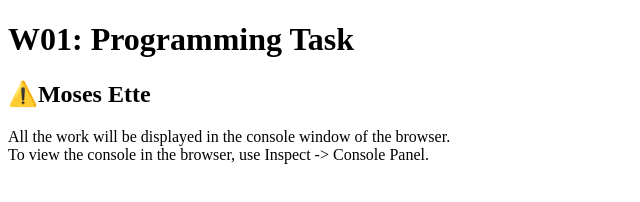
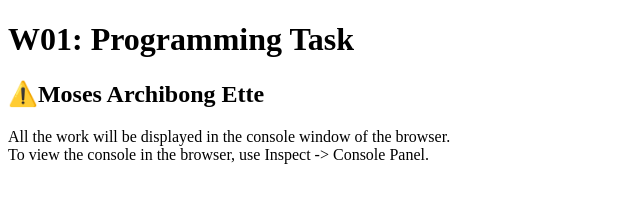
Before and after one commit to MosesEtte0721/cse121b, a plain HTML site: page w01-task.html in a window 1280 px wide. Shown: the whole page, without its empty margins (0-640 px from the left). Drawn offline with Linux system fonts and the light colour scheme; a script that the page names is missing.

Commit message:
debugging

```diff
--- a/w01-task.html
+++ b/w01-task.html
@@ -9,7 +9,7 @@
 
   <body>
     <h1>W01: Programming Task</h1>
-    <h2>⚠️Moses Ette</h2>
+    <h2>⚠️Moses Archibong Ette</h2>
     <p>All the work will be displayed in the console window of the browser.
       <br>To view the console in the browser, use Inspect -> Console Panel.
     </p>
```
